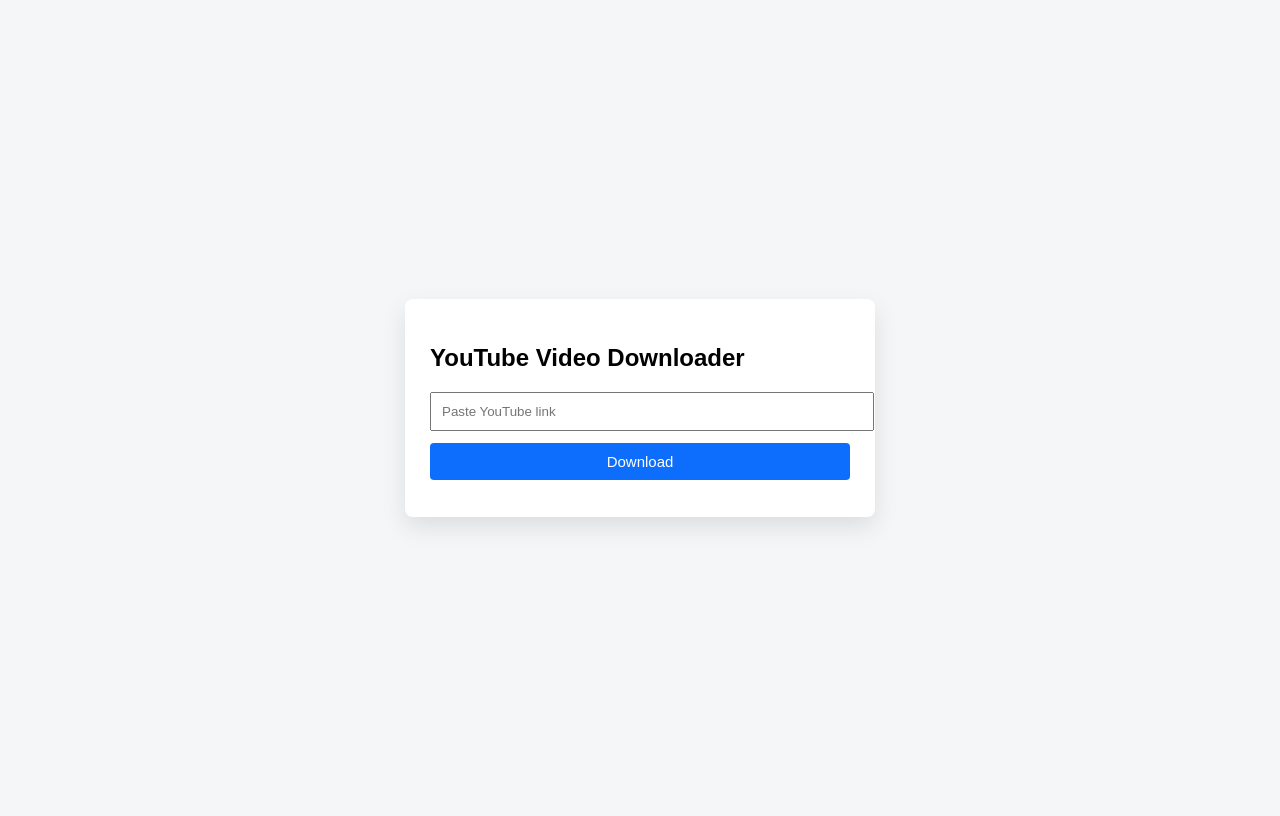
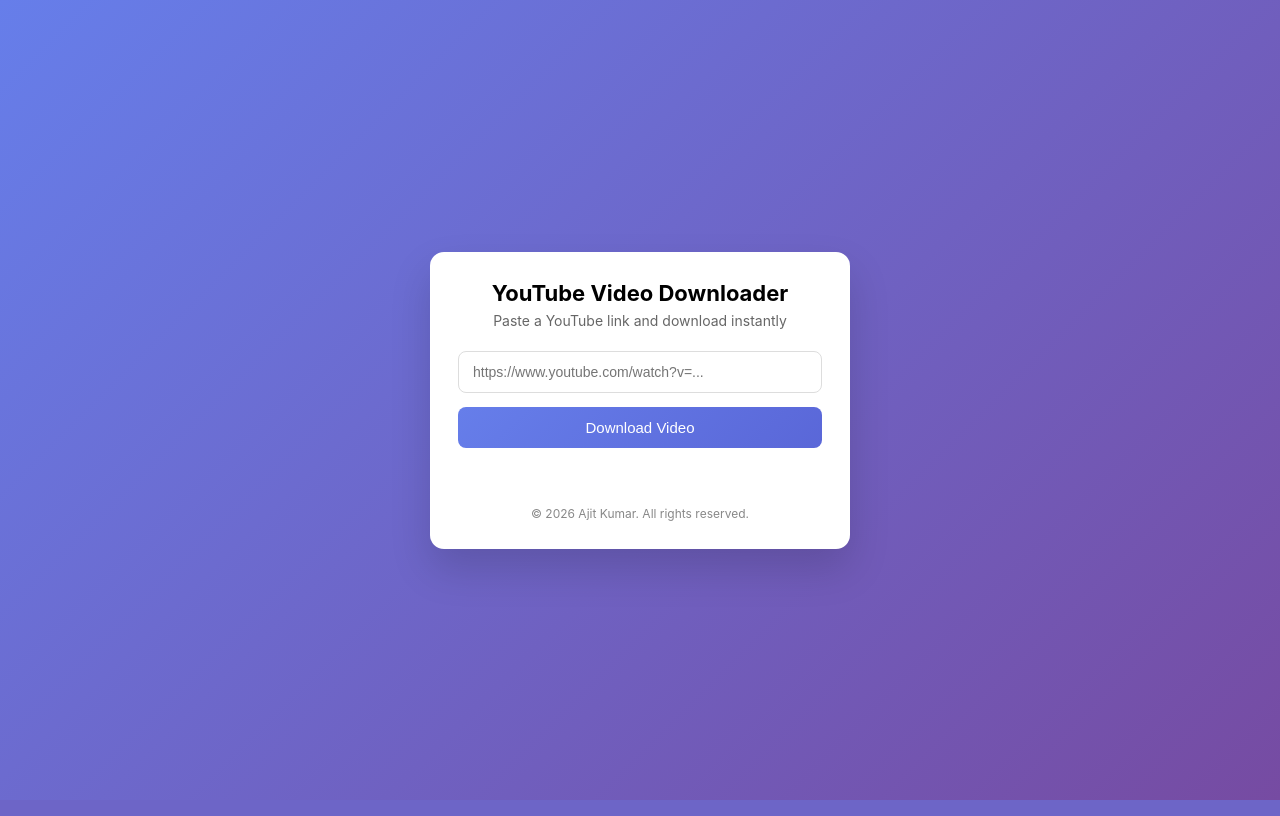
Before and after one commit to kumar-ajit16/youtube_video_downloader, a Flask app: page / in a window 1280 px wide. Run offline with Flask 3, Linux system fonts and the light colour scheme.

Commit message:
updated frontend

```diff
--- a/templates/index.html
+++ b/templates/index.html
@@ -1,71 +1,164 @@
 <!DOCTYPE html>
-<html>
+<html lang="en">
 <head>
+    <meta charset="UTF-8">
     <title>YouTube Downloader</title>
+    <meta name="viewport" content="width=device-width, initial-scale=1">
+
     <style>
+        * {
+            box-sizing: border-box;
+        }
+
         body {
-            font-family: Arial, sans-serif;
-            background: #f4f6f8;
-            height: 100vh;
+            margin: 0;
+            font-family: "Inter", system-ui, -apple-system, BlinkMacSystemFont, sans-serif;
+            background: linear-gradient(135deg, #667eea, #764ba2);
+            min-height: 100vh;
             display: flex;
+            align-items: center;
             justify-content: center;
-            align-items: center;
         }
-        .box {
-            background: white;
-            padding: 25px;
-            border-radius: 8px;
-            width: 420px;
-            box-shadow: 0 10px 25px rgba(0,0,0,0.1);
+
+        .card {
+            background: #ffffff;
+            width: 100%;
+            max-width: 420px;
+            padding: 28px;
+            border-radius: 14px;
+            box-shadow: 0 20px 40px rgba(0, 0, 0, 0.15);
+            animation: fadeIn 0.4s ease;
         }
+
+        @keyframes fadeIn {
+            from {
+                opacity: 0;
+                transform: translateY(10px);
+            }
+            to {
+                opacity: 1;
+                transform: translateY(0);
+            }
+        }
+
+        h2 {
+            margin: 0 0 6px;
+            text-align: center;
+            font-size: 22px;
+        }
+
+        .subtitle {
+            text-align: center;
+            color: #666;
+            font-size: 14px;
+            margin-bottom: 22px;
+        }
+
         input {
             width: 100%;
-            padding: 10px;
-            margin-bottom: 12px;
+            padding: 12px 14px;
+            font-size: 14px;
+            border-radius: 8px;
+            border: 1px solid #ddd;
+            outline: none;
+            transition: border 0.2s, box-shadow 0.2s;
         }
+
+        input:focus {
+            border-color: #667eea;
+            box-shadow: 0 0 0 3px rgba(102, 126, 234, 0.15);
+        }
+
         button {
             width: 100%;
-            padding: 10px;
-            background: #0d6efd;
-            color: white;
+            margin-top: 14px;
+            padding: 12px;
+            font-size: 15px;
+            font-weight: 500;
+            color: #fff;
+            background: linear-gradient(135deg, #667eea, #5a67d8);
             border: none;
+            border-radius: 8px;
             cursor: pointer;
-            border-radius: 4px;
-            font-size: 15px;
+            transition: transform 0.15s ease, box-shadow 0.15s ease;
         }
+
+        button:hover:not(:disabled) {
+            transform: translateY(-1px);
+            box-shadow: 0 10px 20px rgba(102, 126, 234, 0.3);
+        }
+
         button:disabled {
-            background: #999;
+            background: #a0aec0;
             cursor: not-allowed;
+            box-shadow: none;
         }
-        .msg {
-            margin-top: 12px;
+
+        .status {
+            margin-top: 16px;
+            text-align: center;
             font-size: 14px;
+            min-height: 20px;
+        }
+
+        .status.loading {
+            color: #555;
+        }
+
+        .status.success {
+            color: #16a34a;
+            font-weight: 500;
+        }
+
+        .status.error {
+            color: #dc2626;
+            font-weight: 500;
+        }
+
+        .footer {
+            margin-top: 22px;
+            text-align: center;
+            font-size: 12px;
+            color: #888;
         }
     </style>
 </head>
 <body>
-<div class="box">
+
+<div class="card">
     <h2>YouTube Video Downloader</h2>
+    <div class="subtitle">Paste a YouTube link and download instantly</div>
 
     <form id="downloadForm">
-        <input type="text" name="url" id="url" placeholder="Paste YouTube link" required>
-        <button type="submit" id="btn">Download</button>
+        <input
+            type="text"
+            name="url"
+            id="url"
+            placeholder="https://www.youtube.com/watch?v=..."
+            required
+        >
+        <button type="submit" id="btn">Download Video</button>
     </form>
 
-    <div class="msg" id="msg"></div>
+    <div class="status" id="status"></div>
+
+    <div class="footer">
+        © 2026 Ajit Kumar. All rights reserved.
+    </div>
 </div>
 
 <script>
 const form = document.getElementById("downloadForm");
 const btn = document.getElementById("btn");
-const msg = document.getElementById("msg");
+const statusEl = document.getElementById("status");
 
 form.addEventListener("submit", async (e) => {
     e.preventDefault();
 
     btn.disabled = true;
-    btn.innerText = "Downloading...";
-    msg.innerText = "";
+    btn.textContent = "Downloading...";
+    statusEl.textContent = "Please wait, downloading...";
+    statusEl.className = "status loading";
 
     const formData = new FormData(form);
 
@@ -78,17 +171,21 @@ form.addEventListener("submit", async (e) => {
         const data = await res.json();
 
         if (data.status === "success") {
-            msg.innerText = "Video downloaded ✅";
+            statusEl.textContent = "Video downloaded successfully ✅";
+            statusEl.className = "status success";
         } else {
-            msg.innerText = "Download failed ❌";
+            statusEl.textContent = "Download failed ❌";
+            statusEl.className = "status error";
         }
     } catch (err) {
-        msg.innerText = "Server error ❌";
+        statusEl.textContent = "Server error ❌";
+        statusEl.className = "status error";
     }
 
     btn.disabled = false;
-    btn.innerText = "Download";
+    btn.textContent = "Download Video";
 });
 </script>
+
 </body>
 </html>
```
